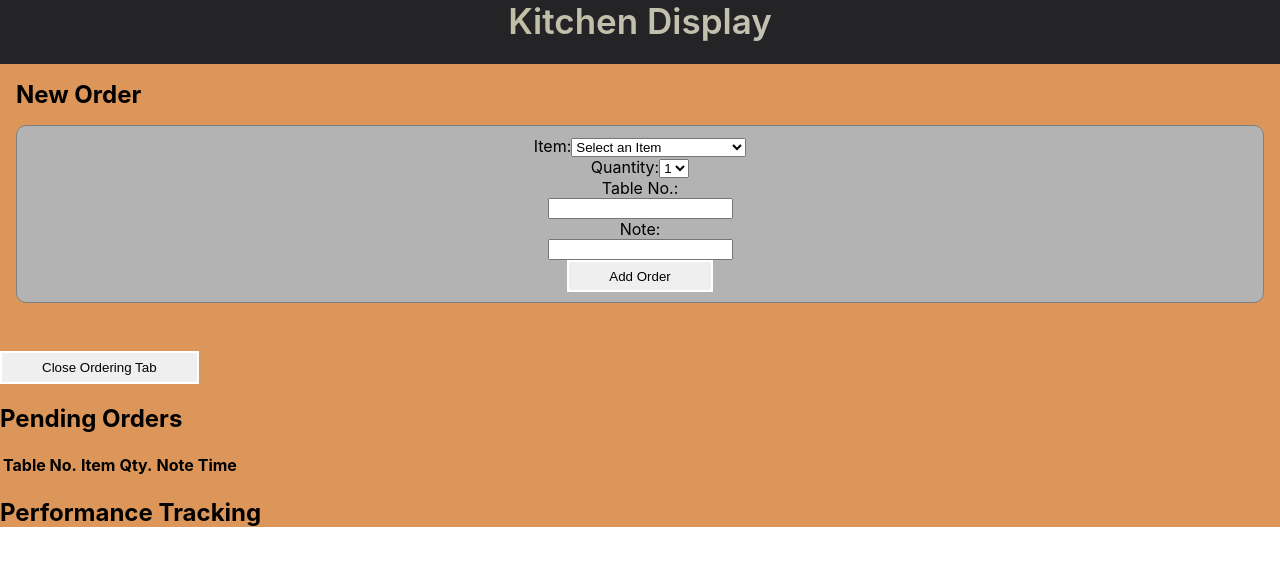
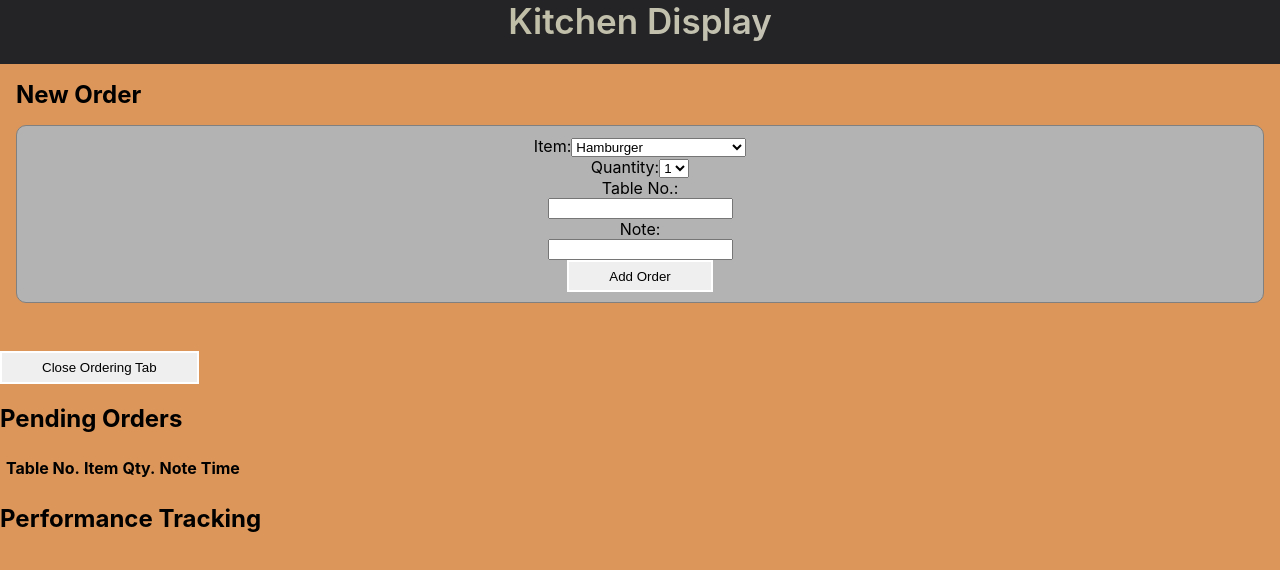
Before and after one commit to j-rob16/kitchen-display, a React (Create React App) app: page / in a window 1280 px wide. Shown: the top 570 px of the page. Built offline with nearby package versions, Linux system fonts and the light colour scheme.

Commit message:
small changes to form

```diff
--- a/src/components/orderForm/OrderForm.js
+++ b/src/components/orderForm/OrderForm.js
@@ -54,6 +54,7 @@ function OrderForm({ updateOrders }) {
     setOrderQuantity(0);
     setOrderTableNo(0);
     setOrderNote('');
+    evt.target.reset();
   }
 
 
@@ -65,8 +66,8 @@ function OrderForm({ updateOrders }) {
 
         <label>
           Item:
-          <select id="food-item" onChange={handleItem} placeholder="Hamburger">
-            <option value="select">Select an Item</option>
+          <select id="food-item" onChange={handleItem} placeholder="Hamburger" required>
+            <option value="select" disabled>Select an Item</option>
             <option value="Hamburger">Hamburger</option>
             <option value="Fries">Fries</option>
             <option value="Ribeye Steak">RibEye Steak</option>
@@ -76,8 +77,8 @@ function OrderForm({ updateOrders }) {
 
         <label>
           Quantity:
-          <select id="item-quantity" onChange={handleQuantity} >
-            <option value="1">1</option>
+          <select name="Quantity" id="item-quantity" onChange={handleQuantity} >
+            <option value="1" selected>1</option>
             <option value="2">2</option>
             <option value="3">3</option>
             <option value="4">4</option>
@@ -93,7 +94,7 @@ function OrderForm({ updateOrders }) {
         <label htmlFor="note">
           Note:
         </label>
-        <input id="note" type="text" onChange={handleNote} />
+        <input id="note" type="text" onChange={handleNote}/>
 
         <SubmitButton type="submit" value="Add Order"/>
 
--- a/src/components/pendingOrders/OrderTable.js
+++ b/src/components/pendingOrders/OrderTable.js
@@ -1,6 +1,7 @@
 import React from "react";
 
 import Timer from "./Timer"
+import { Table, TableContainer } from './PendingOrdersStyles';
 
 function OrderTable({orders}) {
 
@@ -29,8 +30,9 @@ function OrderTable({orders}) {
   })
 
   return (
-    <table>
-      {/* <th> */}
+    <TableContainer>
+      <Table>
+        <th>
           <tr>
             <th>Table No.</th>
             <th>Item</th>
@@ -40,11 +42,12 @@ function OrderTable({orders}) {
             <th></th>
             <th></th>
           </tr>
-      {/* </th> */}
-      {/* <tb> */}
+        </th>
+        <tb>
           {orderRow}
-      {/* </tb> */}
-    </table>
+        </tb>
+      </Table>
+    </TableContainer>
   )
 }
 
--- a/src/components/pendingOrders/PendingOrdersStyles.js
+++ b/src/components/pendingOrders/PendingOrdersStyles.js
@@ -1,5 +1,13 @@
 import styled from "styled-components";
 
-// export const Status = styled.div`
-//   if (time )
-// `
+export const TableContainer = styled.div`
+  display: flex;
+  flex-wrap: wrap;
+  overflow: scroll;
+`
+
+export const Table = styled.table`
+  width: 100%;
+  justify-content: center;
+  overflow-x: scroll;
+`
--- a/src/index.css
+++ b/src/index.css
@@ -5,6 +5,7 @@ body {
     sans-serif;
   -webkit-font-smoothing: antialiased;
   -moz-osx-font-smoothing: grayscale;
+  background-color: #dc965a;
 }
 
 code {
```
Lines whose indentation alone changed are shown as unchanged.
